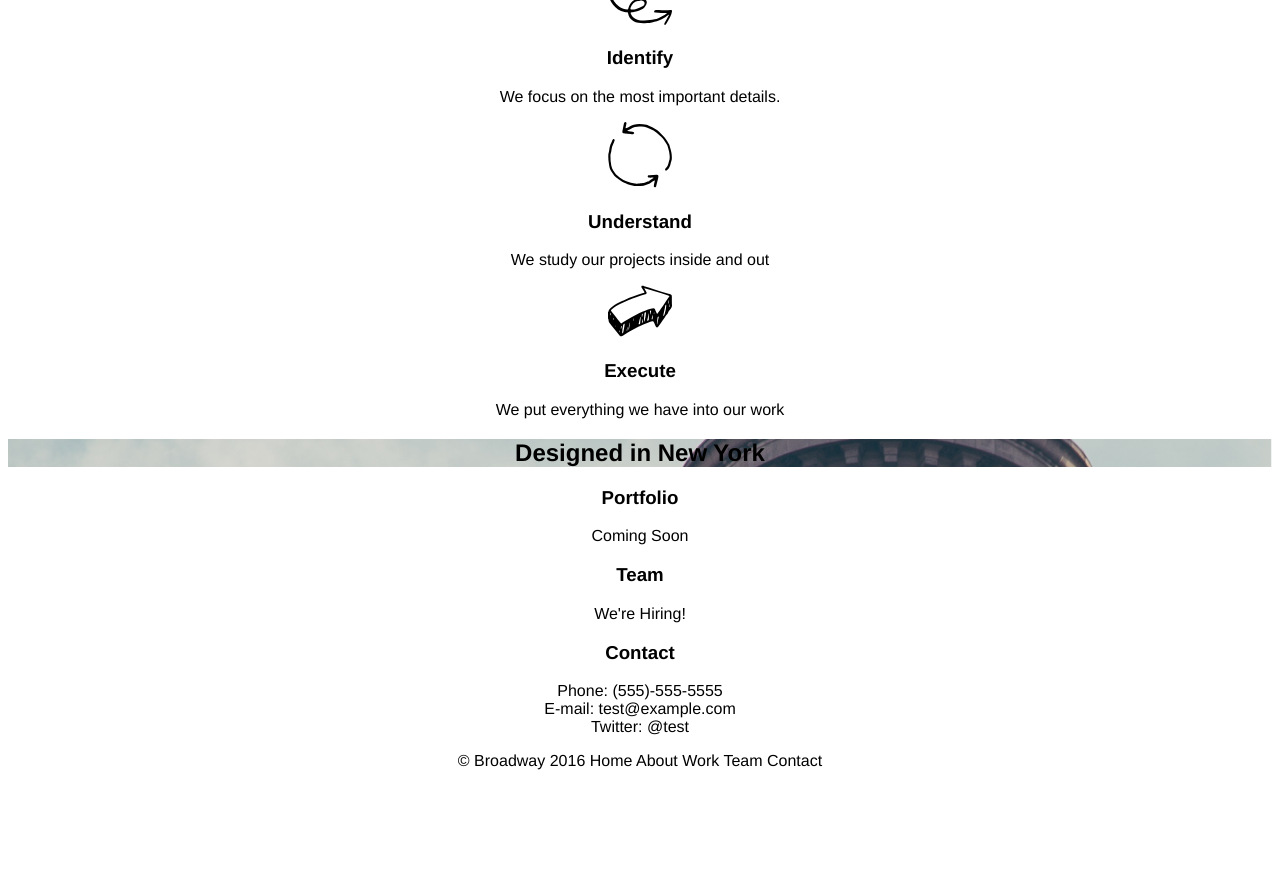
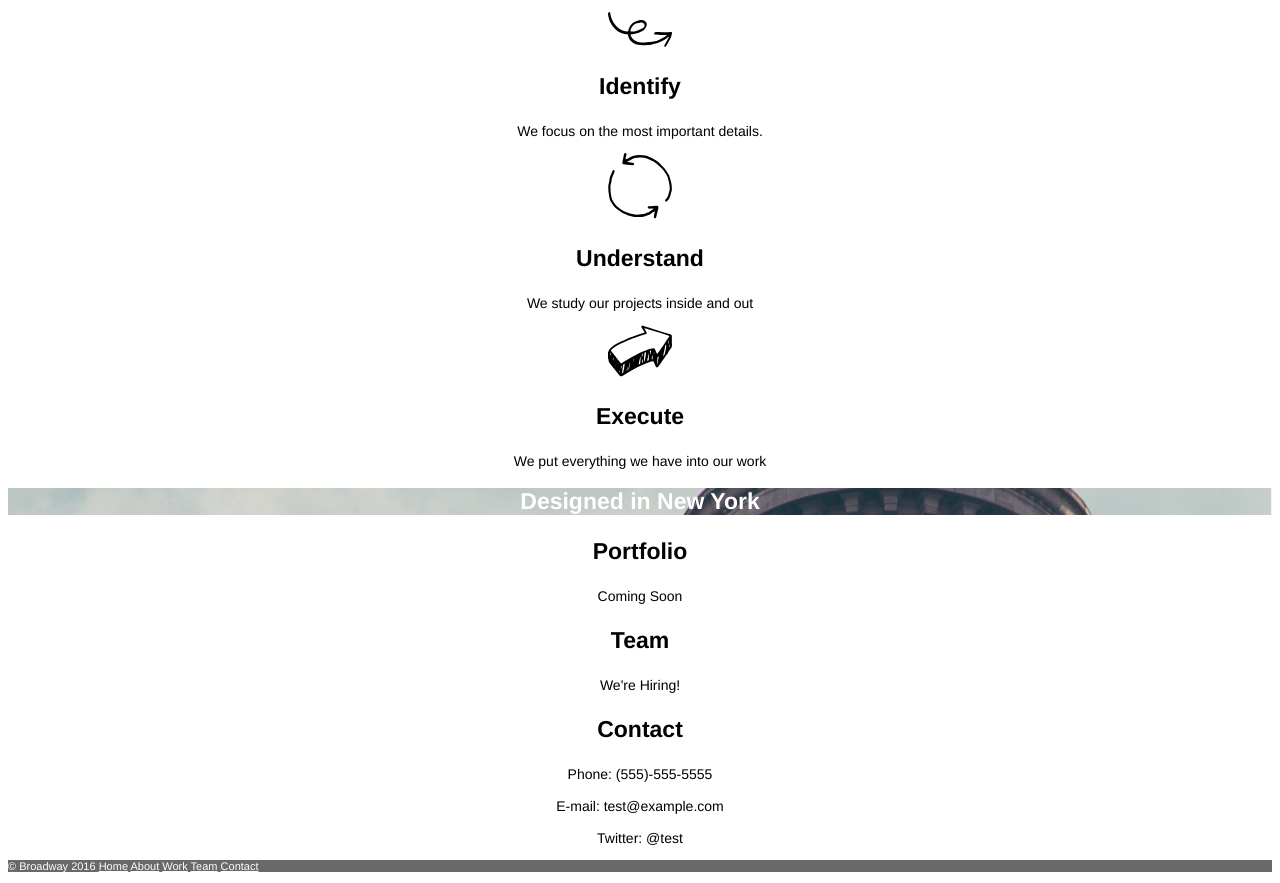
Before and after one commit to Dylan-Harrington/Broadway, a plain HTML site: page index.html in a window 1280 px wide. Shown: the part 432-1315 px from the top of the page. Before the commit the page ends 1218 px from the top, so only its background shows below. Drawn offline with Linux system fonts and the light colour scheme.

Commit message:
Finished page design.

```diff
--- a/index.html
+++ b/index.html
@@ -23,13 +23,13 @@
   <!-- This is the Process section -->
   <div id="process">
     <h2>Our Process</h2>
-    <img src="resources/images/identify.svg" alt="Identify Icon"/>
+    <p><img src="resources/images/identify.svg" alt="Identify Icon"/></p>
     <h3>Identify</h3>
     <p>We focus on the most important details.</p>
-    <img src="resources/images/understand.svg" alt="Understand Icon"/>
+    <p><img src="resources/images/understand.svg" alt="Understand Icon"/></p>
     <h3>Understand</h3>
     <p>We study our projects inside and out</p>
-    <img src="resources/images/execute.svg" alt="Execute Icon"/>
+    <p><img src="resources/images/execute.svg" alt="Execute Icon"/></p>
     <h3>Execute</h3>
     <p>We put everything we have into our work</p>
   </div>
@@ -44,12 +44,17 @@
     <h3>Team</h3>
     <p>We're Hiring!</p>
     <h3>Contact</h3>
-    <p>Phone: (555)-555-5555<br />E-mail: test@example.com<br />Twitter: @test</p>
+    <p>Phone: (555)-555-5555<br /><br />E-mail: test@example.com<br /><br />Twitter: @test</p>
   </div>
 
   <!-- This is the Footer -->
   <footer>
-    <p>&copy; Broadway 2016 Home About Work Team Contact</p>
+    <p class="footer">&copy; Broadway 2016
+      <span class="home"><a href=http://thurgooddesigns.com target="_blank">Home</a></span>
+      <span class="about"><a href=http://thurgooddesigns.com/about target="_blank">About</a></span> <span class="work"><a href=http://thurgooddesigns.com/inside-my-head target="_blank">Work</a></span>
+      <span class="team"><a href=http://thurgooddesigns.com target="_blank">Team</a></span>
+      <span class="contact"><a href=http://thurgooddesigns.com/contact target="_blank">Contact</a></span>
+    </p>
   </footer>
 
 
--- a/resources/css/style.css
+++ b/resources/css/style.css
@@ -1,13 +1,11 @@
-* {
-  text-align: center;
-  font-family: Helvetica, sans-serif;
-}
 
 #header,
 .image-break {
   background-image: url(../images/background-image.png);
   background-repeat: no-repeat;
   background-size: cover;
+  font-family: Helvetica, sans-serif;
+  text-align: center;
 }
 
 #header h1 {
@@ -32,3 +30,37 @@ a {
 li {
   padding-top: 15px;
 }
+
+h2 {
+  font-size: 32px;
+  font-weight: bold;
+  font-family: Helvetica, sans-serif;
+  text-align: center;
+
+}
+
+h3 {
+  font-size: 23px;
+  font-weight: bold;
+  font-family: Helvetica, sans-serif;
+  text-align: center;
+}
+
+p {
+  font-size: 14px;
+  font-family: Helvetica, sans-serif;
+  text-align: center;
+}
+
+h2.image-break {
+  font-size: 23px;
+  font-weight: bold;
+  color: white;
+}
+
+footer .footer {
+  text-align: left;
+  font-size: 11px;
+  color: white;
+  background-color: dimgray;
+}
```
Also changed, not shown: 2 other files.
